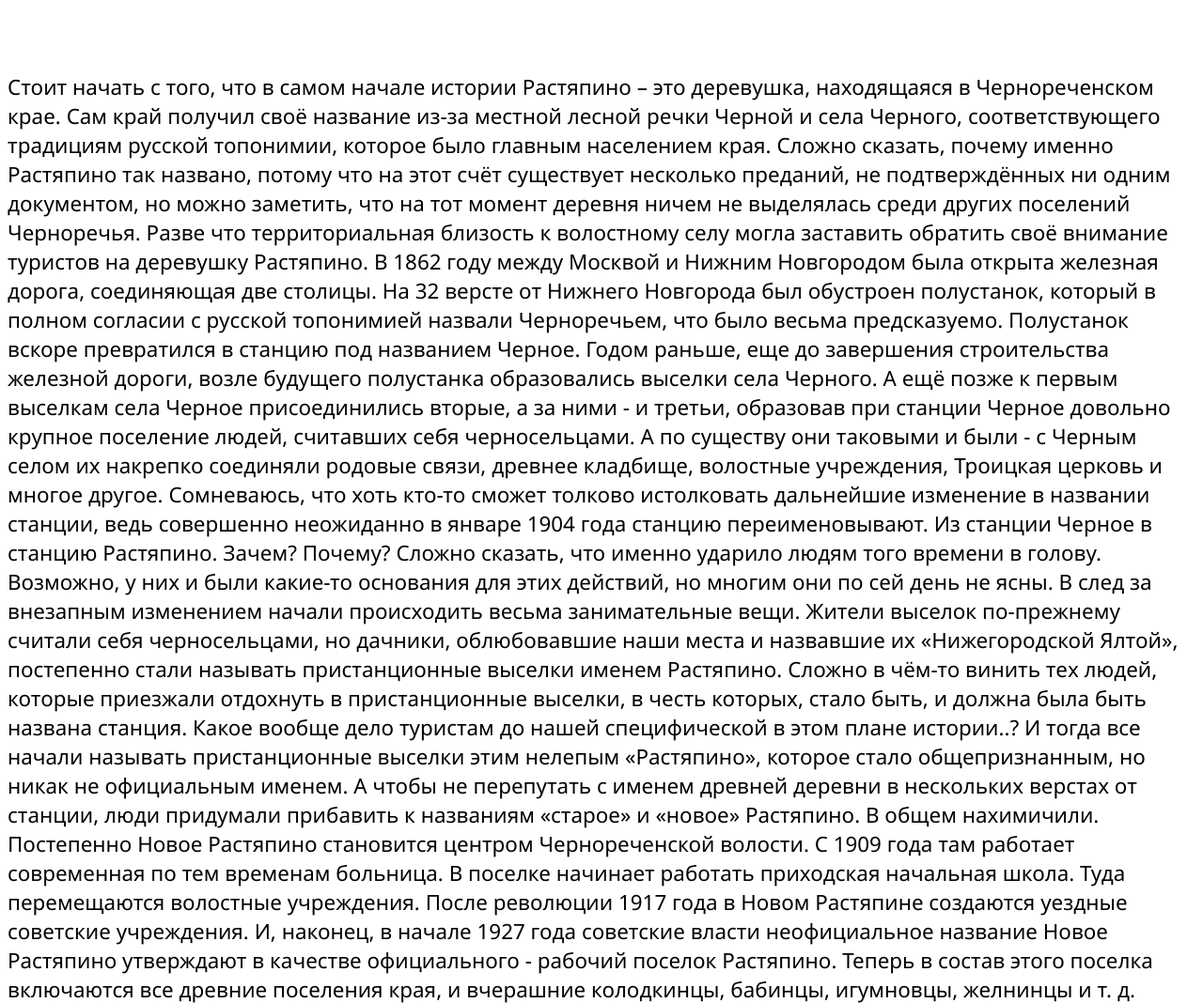
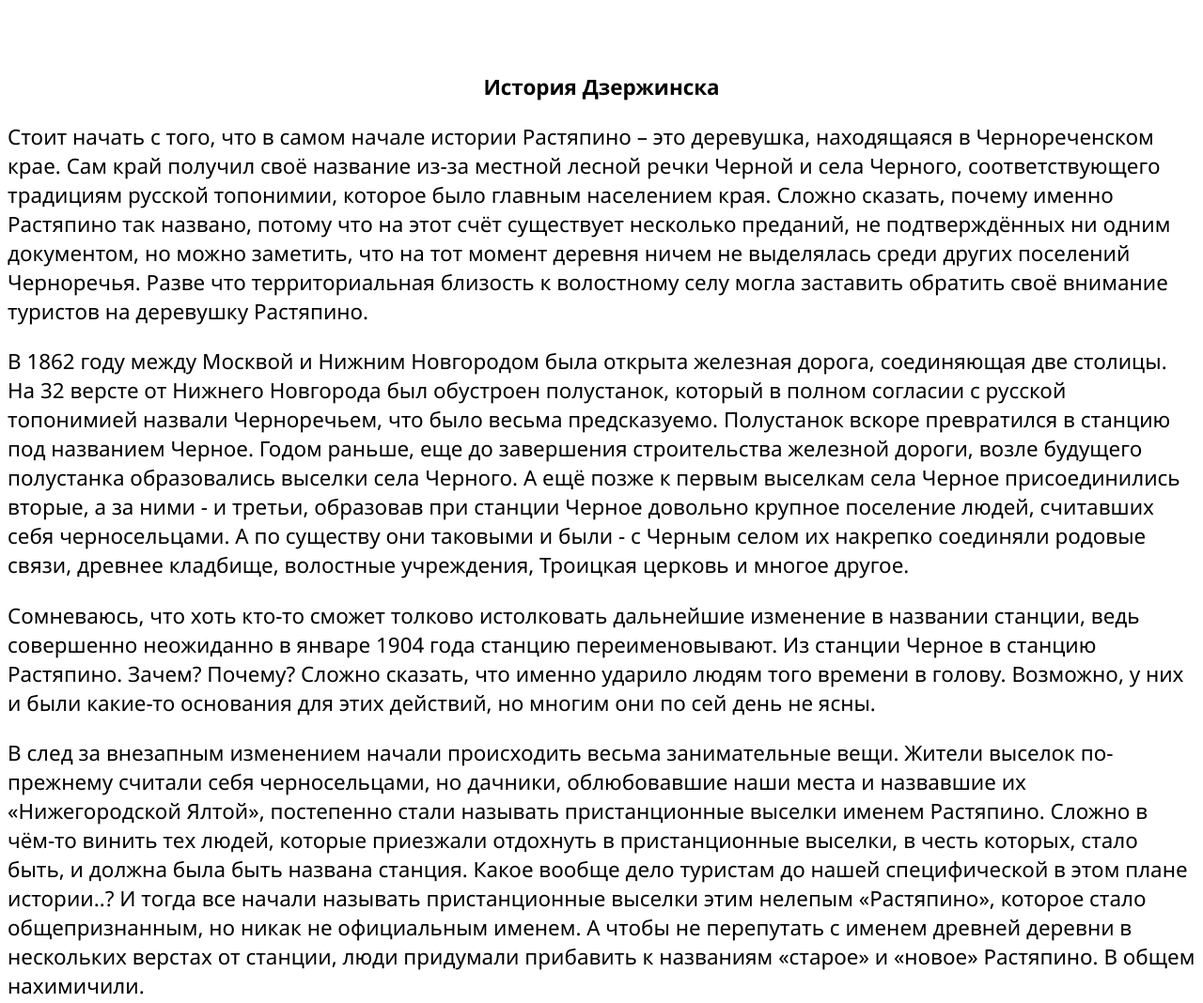
Before and after one commit to Yourun-proger/InformiKo, a plain HTML site: page history.html in a window 1280 px wide. Shown: the part 620-1688 px from the top of the page at 94% size. Drawn offline with Linux system fonts and the light colour scheme.

Commit message:
Update history.html

```diff
--- a/history.html
+++ b/history.html
@@ -16,15 +16,14 @@
     <a href="">Галерея</a><br>
     </div>
 </div>
-Стоит начать с того, что в самом начале истории Растяпино – это деревушка, находящаяся в Чернореченском крае. Сам край получил своё название из-за местной лесной речки Черной и села Черного, соответствующего традициям русской топонимии, которое было главным населением края. Сложно сказать, почему именно Растяпино так названо, потому что на этот счёт существует несколько преданий, не подтверждённых ни одним документом, но можно заметить, что на тот момент деревня ничем не выделялась среди других поселений Черноречья. Разве что территориальная близость к волостному селу могла заставить обратить своё внимание туристов на деревушку Растяпино.
-В 1862 году между Москвой и Нижним Новгородом была открыта железная дорога, соединяющая две столицы. На 32 версте от Нижнего Новгорода был обустроен полустанок, который в полном согласии с русской топонимией назвали Черноречьем, что было весьма предсказуемо.
-Полустанок вскоре превратился в станцию под названием Черное. Годом раньше, еще до завершения строительства железной дороги, возле будущего полустанка образовались выселки села Черного. А ещё позже к первым выселкам села Черное присоединились вторые, а за ними - и третьи, образовав при станции Черное довольно крупное поселение людей, считавших себя черносельцами. А по существу они таковыми и были - с Черным селом их накрепко соединяли родовые связи, древнее кладбище, волостные учреждения, Троицкая церковь и многое другое.
-Сомневаюсь, что хоть кто-то сможет толково истолковать дальнейшие изменение в названии станции, ведь совершенно неожиданно в январе 1904 года станцию переименовывают. Из станции Черное в станцию Растяпино. Зачем? Почему? Сложно сказать, что именно ударило людям того времени в голову. Возможно, у них и были какие-то основания для этих действий, но многим они по сей день не ясны.
-В след за внезапным изменением начали происходить весьма занимательные вещи. Жители выселок по-прежнему считали себя черносельцами, но дачники, облюбовавшие наши места и назвавшие их «Нижегородской Ялтой», постепенно стали называть пристанционные выселки именем Растяпино. Сложно в чём-то винить тех людей, которые приезжали отдохнуть в пристанционные выселки, в честь которых, стало быть, и должна была быть названа станция. Какое вообще дело туристам до нашей специфической в этом плане истории..? И тогда все начали называть пристанционные выселки этим нелепым «Растяпино», которое стало общепризнанным, но никак не официальным именем. А чтобы не перепутать с именем древней деревни в нескольких верстах от станции, люди придумали прибавить к названиям «старое» и «новое» Растяпино. В общем нахимичили.
-Постепенно Новое Растяпино становится центром Чернореченской волости. С 1909 года там работает современная по тем временам больница. В поселке начинает работать приходская начальная школа. Туда перемещаются волостные учреждения. После революции 1917 года в Новом Растяпине создаются уездные советские учреждения. И, наконец, в начале 1927 года советские власти неофициальное название Новое Растяпино утверждают в качестве официального - рабочий поселок Растяпино. Теперь в состав этого поселка включаются все древние поселения края, и вчерашние колодкинцы, бабинцы, игумновцы, желнинцы и т. д. становятся вдруг чуть ли не растяпами. Начинается массовое недовольство, вылившееся на митинге 1 мая 1927 года в требование переименовать поселок с ненавистным и безграмотно навязанным ему именем в честь «беззаветного товарища Феликса Дзержинского». И вот 22 июня 1929 года ЦИК СССР удовлетворил это требование чернореченцев, так и не принявших имя растяпинцев.
-
-
-
-
+<td><center><b> История Дзержинска </b></center></td>
+<td>
+<p> Стоит начать с того, что в самом начале истории Растяпино – это деревушка, находящаяся в Чернореченском крае. Сам край получил своё название из-за местной лесной речки Черной и села Черного, соответствующего традициям русской топонимии, которое было главным населением края. Сложно сказать, почему именно Растяпино так названо, потому что на этот счёт существует несколько преданий, не подтверждённых ни одним документом, но можно заметить, что на тот момент деревня ничем не выделялась среди других поселений Черноречья. Разве что территориальная близость к волостному селу могла заставить обратить своё внимание туристов на деревушку Растяпино.</p>
+<p> В 1862 году между Москвой и Нижним Новгородом была открыта железная дорога, соединяющая две столицы. На 32 версте от Нижнего Новгорода был обустроен полустанок, который в полном согласии с русской топонимией назвали Черноречьем, что было весьма предсказуемо.
+Полустанок вскоре превратился в станцию под названием Черное. Годом раньше, еще до завершения строительства железной дороги, возле будущего полустанка образовались выселки села Черного. А ещё позже к первым выселкам села Черное присоединились вторые, а за ними - и третьи, образовав при станции Черное довольно крупное поселение людей, считавших себя черносельцами. А по существу они таковыми и были - с Черным селом их накрепко соединяли родовые связи, древнее кладбище, волостные учреждения, Троицкая церковь и многое другое.</p>
+<p> Сомневаюсь, что хоть кто-то сможет толково истолковать дальнейшие изменение в названии станции, ведь совершенно неожиданно в январе 1904 года станцию переименовывают. Из станции Черное в станцию Растяпино. Зачем? Почему? Сложно сказать, что именно ударило людям того времени в голову. Возможно, у них и были какие-то основания для этих действий, но многим они по сей день не ясны. </p>
+<p> В след за внезапным изменением начали происходить весьма занимательные вещи. Жители выселок по-прежнему считали себя черносельцами, но дачники, облюбовавшие наши места и назвавшие их «Нижегородской Ялтой», постепенно стали называть пристанционные выселки именем Растяпино. Сложно в чём-то винить тех людей, которые приезжали отдохнуть в пристанционные выселки, в честь которых, стало быть, и должна была быть названа станция. Какое вообще дело туристам до нашей специфической в этом плане истории..? И тогда все начали называть пристанционные выселки этим нелепым «Растяпино», которое стало общепризнанным, но никак не официальным именем. А чтобы не перепутать с именем древней деревни в нескольких верстах от станции, люди придумали прибавить к названиям «старое» и «новое» Растяпино. В общем нахимичили.</p>
+<p> Постепенно Новое Растяпино становится центром Чернореченской волости. С 1909 года там работает современная по тем временам больница. В поселке начинает работать приходская начальная школа. Туда перемещаются волостные учреждения. После революции 1917 года в Новом Растяпине создаются уездные советские учреждения. И, наконец, в начале 1927 года советские власти неофициальное название Новое Растяпино утверждают в качестве официального - рабочий поселок Растяпино. Теперь в состав этого поселка включаются все древние поселения края, и вчерашние колодкинцы, бабинцы, игумновцы, желнинцы и т. д. становятся вдруг чуть ли не растяпами. Начинается массовое недовольство, вылившееся на митинге 1 мая 1927 года в требование переименовать поселок с ненавистным и безграмотно навязанным ему именем в честь «беззаветного товарища Феликса Дзержинского». И вот 22 июня 1929 года ЦИК СССР удовлетворил это требование чернореченцев, так и не принявших имя растяпинцев.</p>
+</td>
 </body>
 </html>
```
